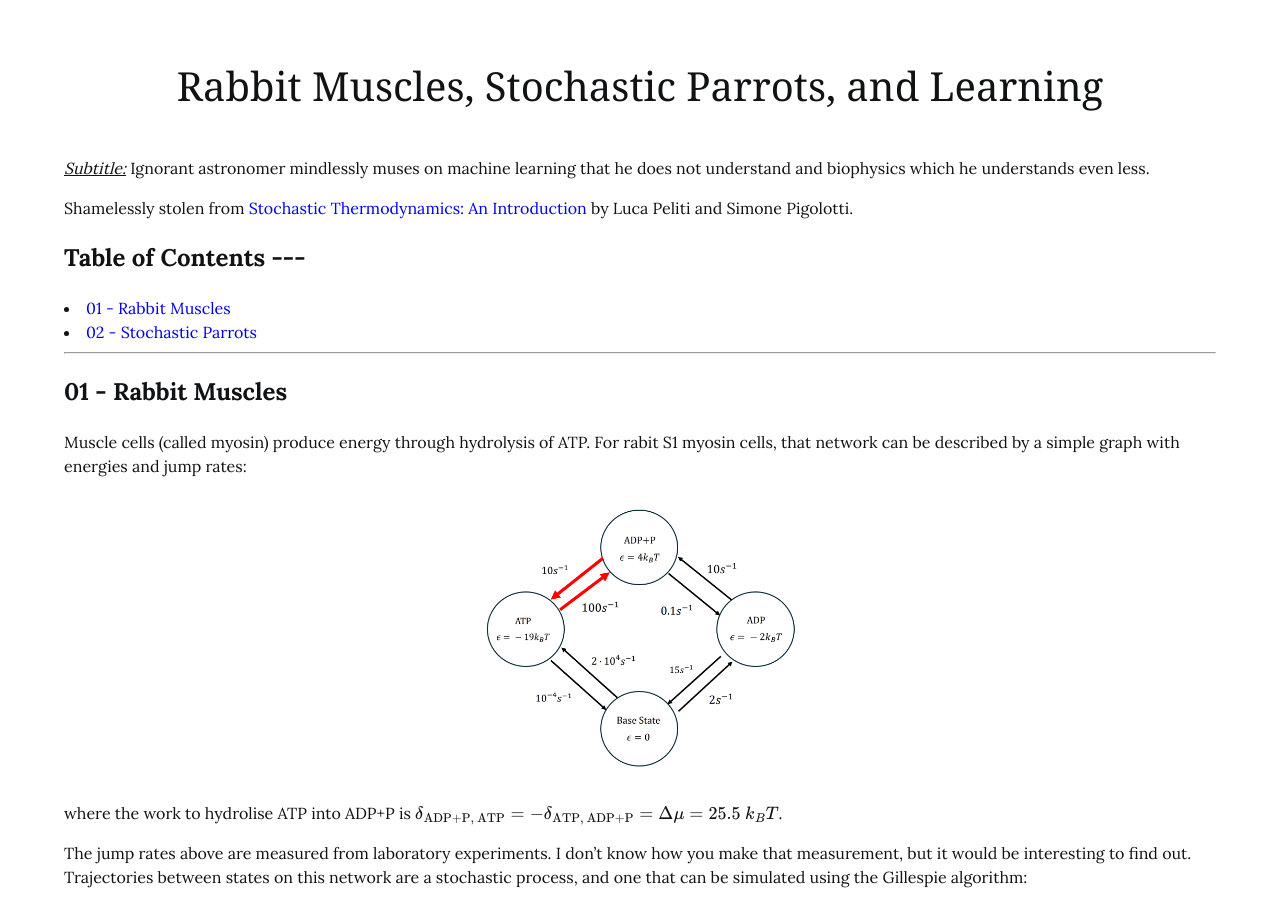
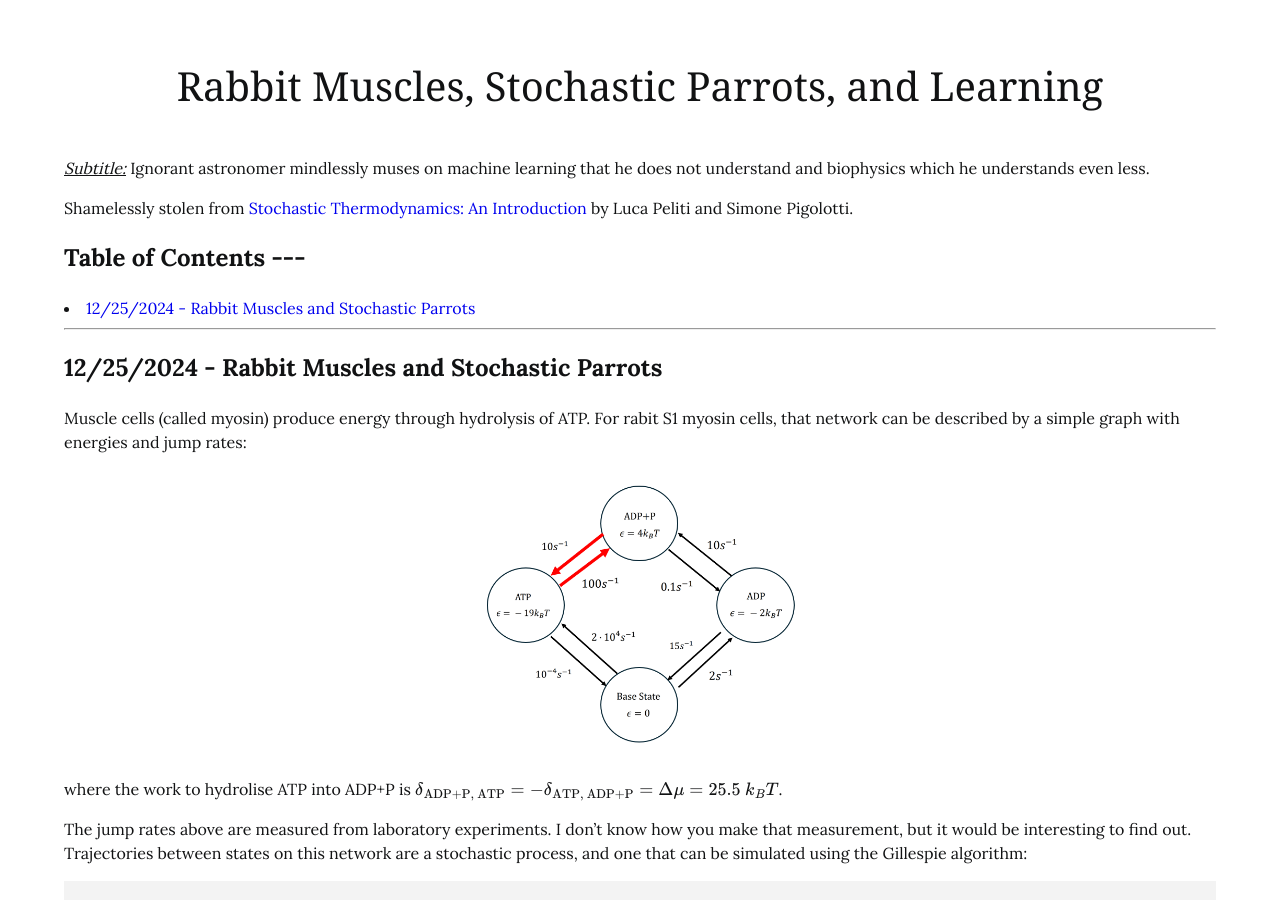
Before and after one commit to stefanarseneau/stefanarseneau.github.io, a Jekyll site: the page built from _posts/2024-12-25-rabbit-muscles.md, in a window 1280 px wide and 900 px high. Built offline with Jekyll 4.4.1, drawn with Linux system fonts in a browser that asks for light colours; nearby versions of some CDN libraries; formulas are drawn with MathJax 3; some of the changed text lies outside the part shown.

Commit message:
fixed a post

```diff
--- a/_posts/2024-12-25-rabbit-muscles.md
+++ b/_posts/2024-12-25-rabbit-muscles.md
@@ -10,13 +10,12 @@ Shamelessly stolen from [Stochastic Thermodynamics: An Introduction](https://pre
 <p>
     <h2>Table of Contents ---</h2>
 <list>
-    <li><a href="#rabbit">01 - Rabbit Muscles</a></li>
-    <li><a href="#parrot">02 - Stochastic Parrots</a></li>
+    <li><a href="#rabbit">12/25/2024 - Rabbit Muscles and Stochastic Parrots</a></li>
 </list>
 <hr>
 </p>
 
-<h2 id="rabbit">01 - Rabbit Muscles</h2>
+<h2 id="rabbit">12/25/2024 - Rabbit Muscles and Stochastic Parrots</h2>
 
 Muscle cells (called myosin) produce energy through hydrolysis of ATP. For rabit S1 myosin cells, that network can be described by a simple graph with energies and jump rates:
 
@@ -83,6 +82,4 @@ What we get is a clearly stochastic system that features occasional jumps in wor
   <img src="/images/myosin_files/output_plot.png"  width="50%"/>
 </p>
 
-<h2 id="parrot">02 - Stochastic Parrots</h2>
-
 Simulating walks on this network is an exercise in random walks on a graph. It's the same basic process that would go into sampling from a very simple bigram language model. In that case, the nodes would correspond to letters (a, b, c, ..., z) and the jump rate edges would correspond to the rates associated with some training data. For example if we loaded in example text, we might notice that the node corresponding to "q", occuring 10 times, was always followed by the letter "u". In that case, we would assign the directed edge from "q" to "u" the value of 10. Then, we could use the Gillespie algorithm (but without the time step parts) to sample from this language model and generate text. It won't work very well, but since when has that ever stopped anyone?
```
